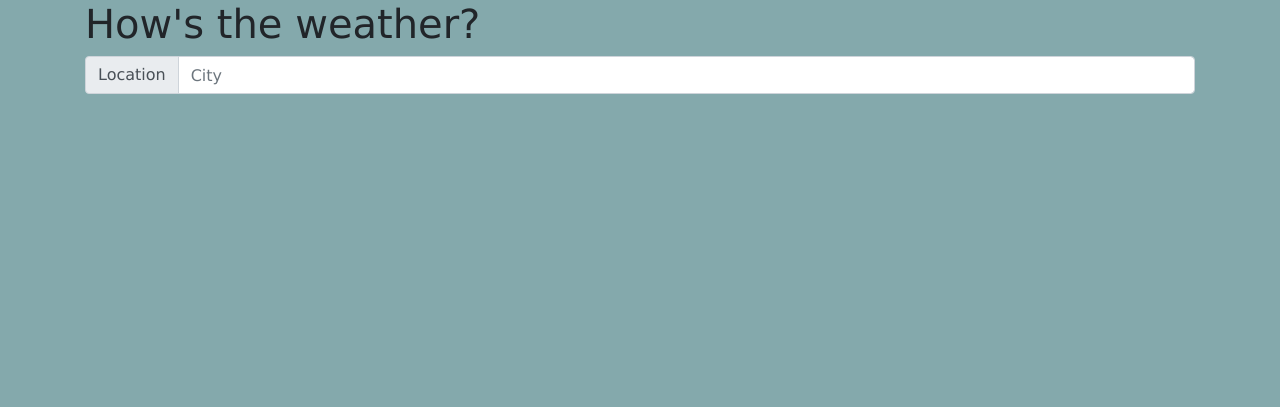
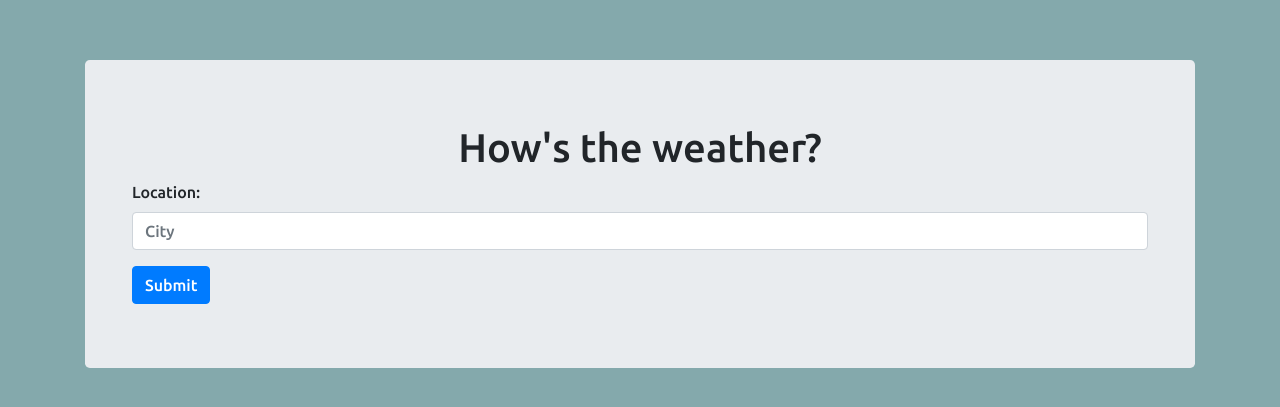
Before and after one commit to ccervan/weatherapp, a Django app: page / in a window 1280 px wide. Shown: the top 407 px of the page. Run offline with Django 3.2, Linux system fonts and the light colour scheme; some libraries are stand-ins or nearby versions.

Commit message:
bootstrap

```diff
--- a/core/static/css/style.css
+++ b/core/static/css/style.css
@@ -1,10 +1,20 @@
+@import url('https://fonts.googleapis.com/css2?family=Ubuntu:wght@500&display=swap');
+
 *{
     box-sizing: border-box;
-    margin: 0;
-    padding: 0;
+    margin: 0px;
+    padding: 0px;
 }
 
 body{
     background-color: #84A9AC;
-    font-family: 'Lucida Sans Regular', sans-serif;
+    font-family: 'Ubuntu', sans-serif;;
 }
+
+.jumbotron{
+    margin-top: 60px;
+}
+
+.submit{
+    margin-top: 8px;
+}
--- a/core/templates/core/home.html
+++ b/core/templates/core/home.html
@@ -11,14 +11,17 @@
 </head>
 <body>
     <div class="container">
-        <div class="center-column">
-            <h1>How's the weather?</h1>
-            <div class="input-group mb-3">
-                <div class="input-group-prepend">
-                  <span class="input-group-text" id="basic-addon1">Location</span>
-                </div>
-                <input type="text" class="form-control" placeholder="City" aria-label="City" aria-describedby="basic-addon1">
-              </div>
+        <div class="jumbotron">
+            <div class="col-md">
+                <h1 class="text-center">How's the weather?</h1>
+                <form method="GET">
+                    <div class="form-group">
+                        <label for="text">Location:</label>
+                        <input type="text" name='city' class="form-control" placeholder="City" aria-label="City">
+                  </div>
+                </form>
+                <button type="submit" class="btn btn-primary">Submit</button>
+            </div>
         </div>
     </div>
 
```
